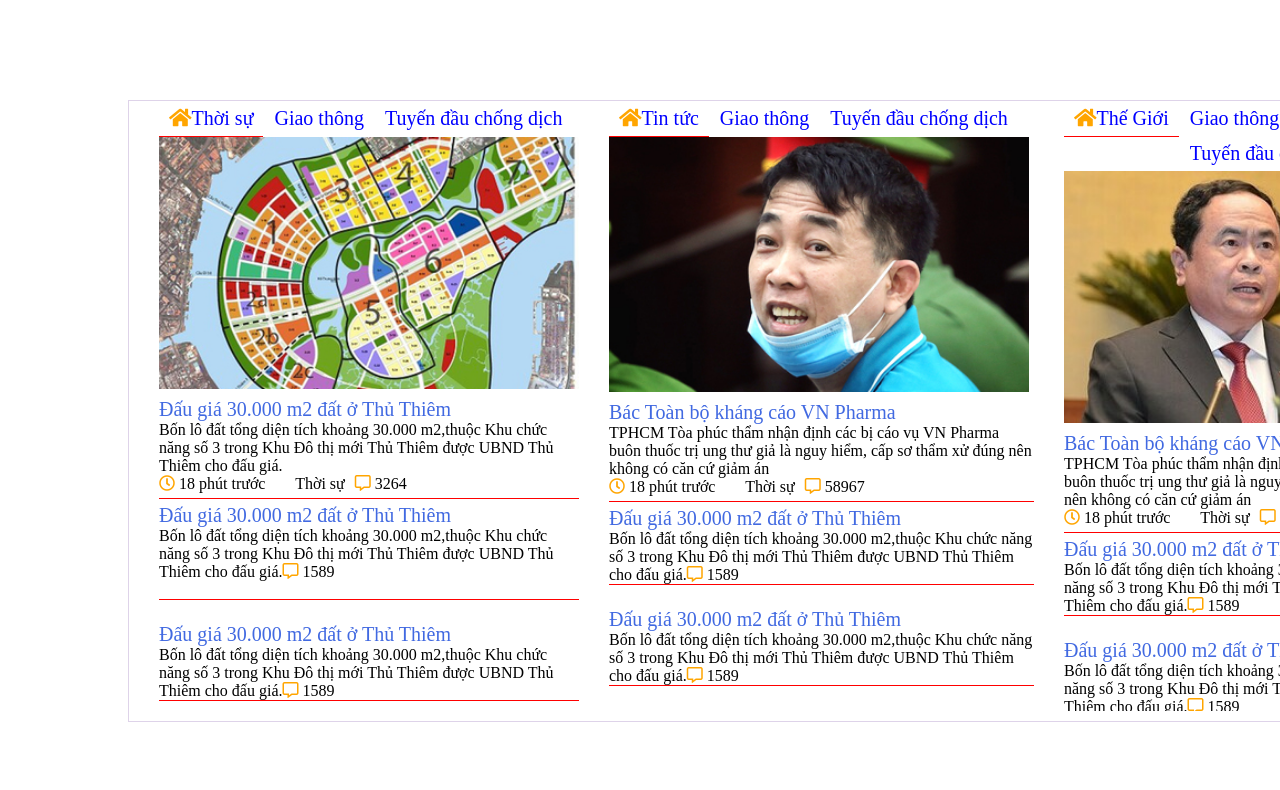
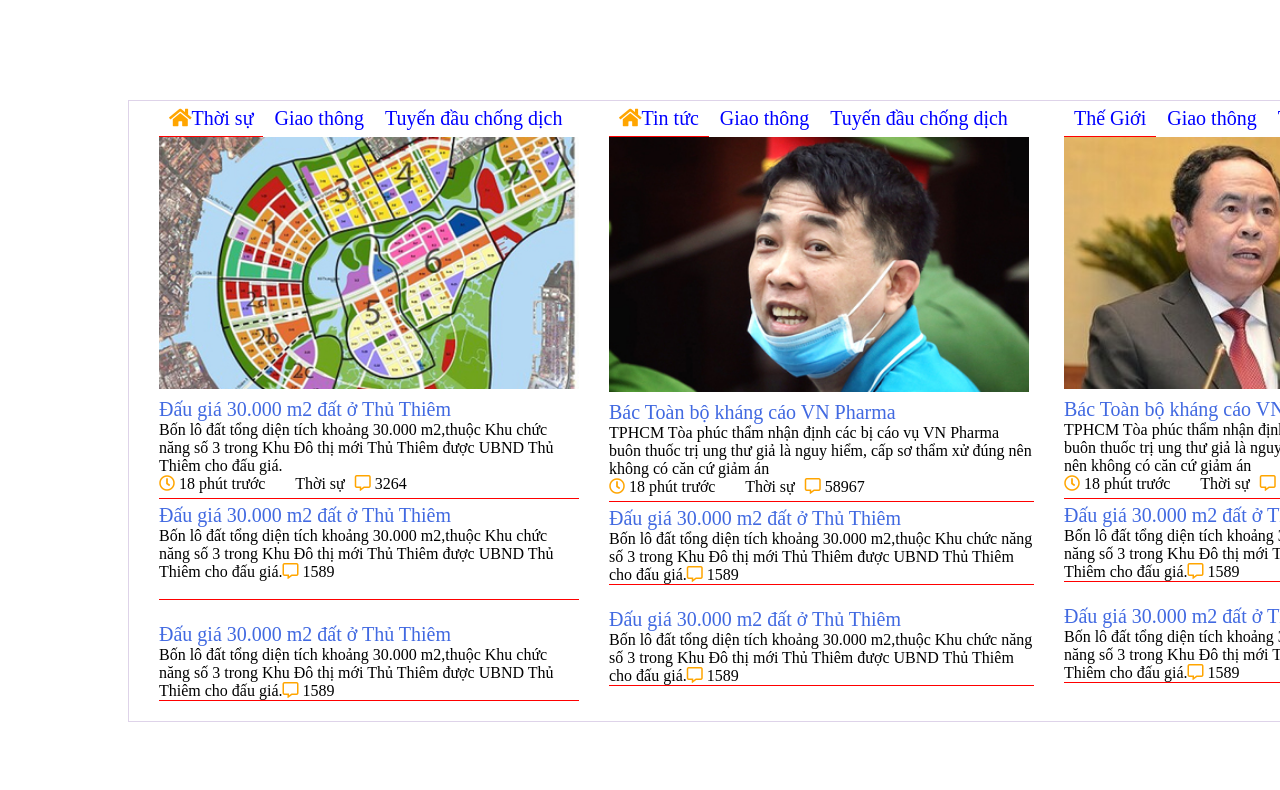
Before and after one commit to lmthong97/kiemtra, a plain HTML site: page index.html in a window 1280 px wide. Shown: the top 790 px of the page. Drawn offline with Linux system fonts and the light colour scheme.

Commit message:
Update index.html

```diff
--- a/index.html
+++ b/index.html
@@ -132,7 +132,7 @@
         <div class="khung3 wow bounceInRight" data-wow-delay = "1s">
             <div class="menu3">
                 <ul>
-                    <li><a href="" class="ts"><i class="fas fa-home"></i>Thế Giới</a></li>
+                    <li><a href="" class="ts">Thế Giới</a></li>
                     <li><a href="">Giao thông</a></li>
                     <li><a href=""> Tuyến đầu chống dịch</a></li>
                 </ul>
```
